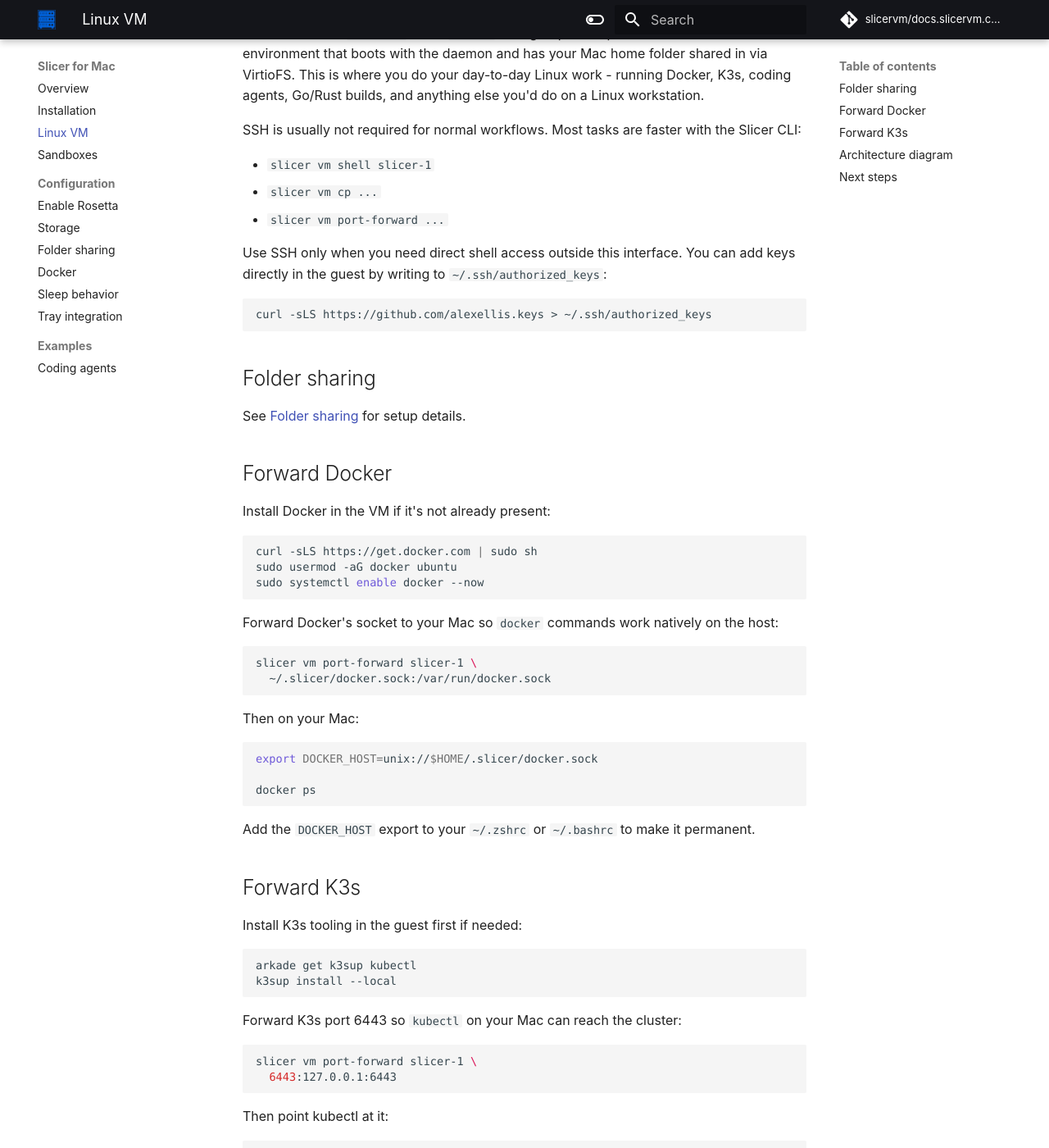
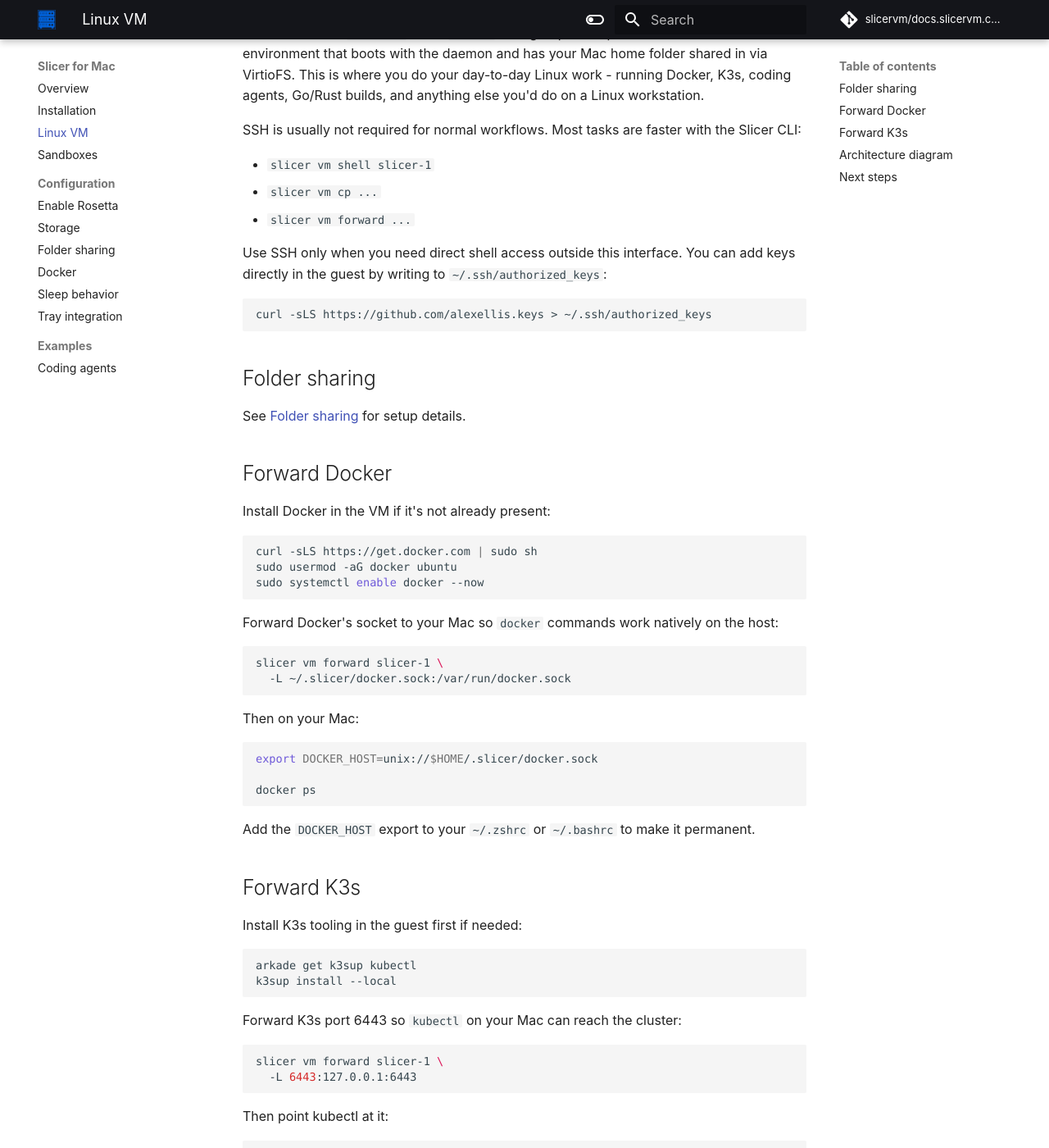
Before and after one commit to slicervm/docs.slicervm.com, an MkDocs documentation site: the page built from docs/mac/linux-vm.md, in a window 1280 px wide and 1400 px high, scrolled down 200 px. Shown: the whole window at 82% size. Built offline with MkDocs 1.6.1 and Material for MkDocs 9.7.7, drawn with Linux system fonts in a browser that asks for light colours; some web fonts are replaced; comment, search, counter and statistics services are not loaded.

Commit message:
Fix syntax for port-forwards
Signed-off-by: Alex Ellis (OpenFaaS Ltd) <alexellis2@gmail.com>

````diff
--- a/docs/mac/linux-vm.md
+++ b/docs/mac/linux-vm.md
@@ -6,7 +6,7 @@
 
 - `slicer vm shell slicer-1`
 - `slicer vm cp ...`
-- `slicer vm port-forward ...`
+- `slicer vm forward ...`
 
 Use SSH only when you need direct shell access outside this interface. You can add keys directly in the guest by writing to `~/.ssh/authorized_keys`:
 
@@ -31,8 +31,8 @@
 Forward Docker's socket to your Mac so `docker` commands work natively on the host:
 
 ```bash
-slicer vm port-forward slicer-1 \
-  ~/.slicer/docker.sock:/var/run/docker.sock
+slicer vm forward slicer-1 \
+  -L ~/.slicer/docker.sock:/var/run/docker.sock
 ```
 
 Then on your Mac:
@@ -57,8 +57,8 @@
 Forward K3s port 6443 so `kubectl` on your Mac can reach the cluster:
 
 ```bash
-slicer vm port-forward slicer-1 \
-  6443:127.0.0.1:6443
+slicer vm forward slicer-1 \
+  -L 6443:127.0.0.1:6443
 ```
 
 Then point kubectl at it:
````
